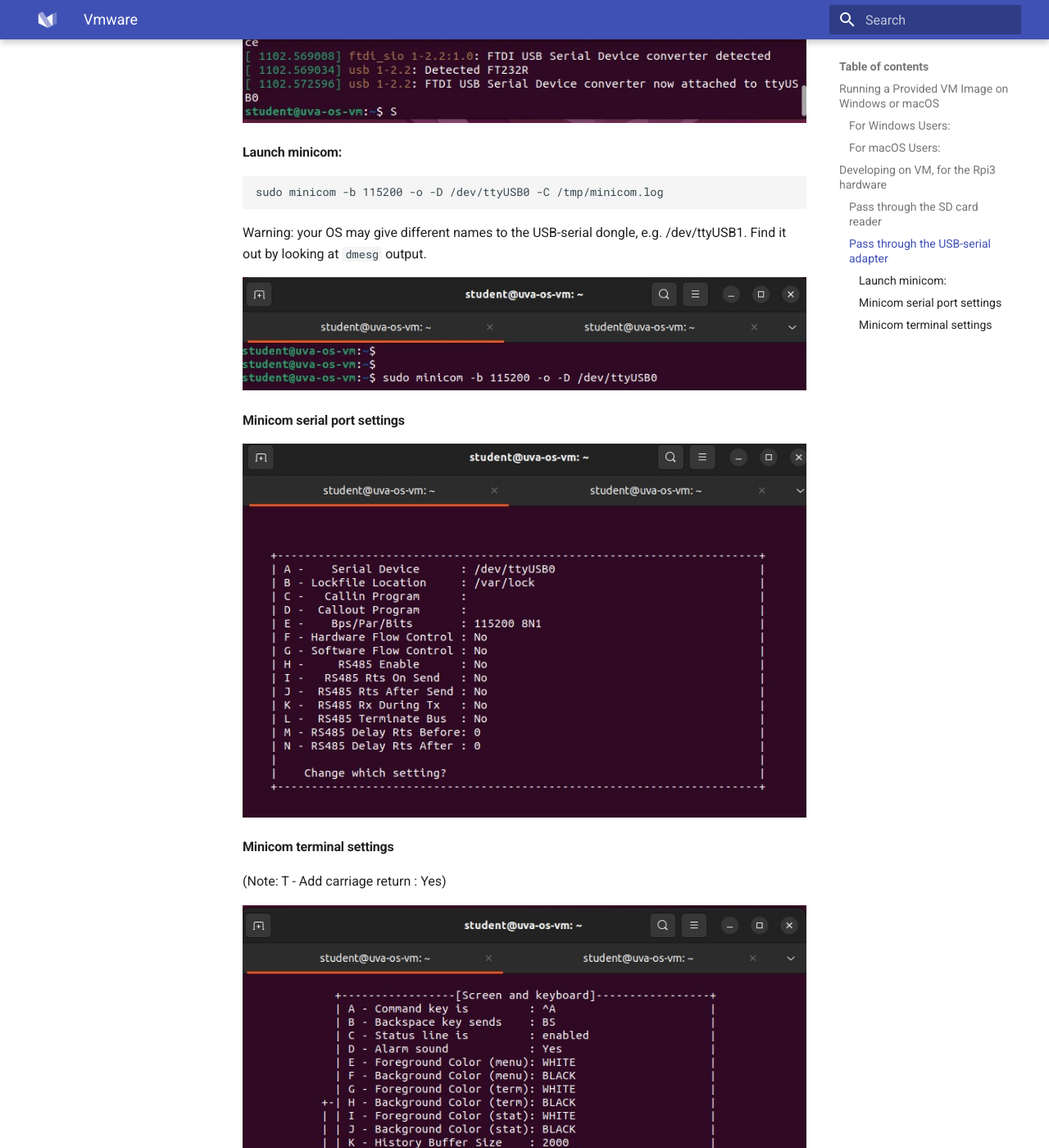
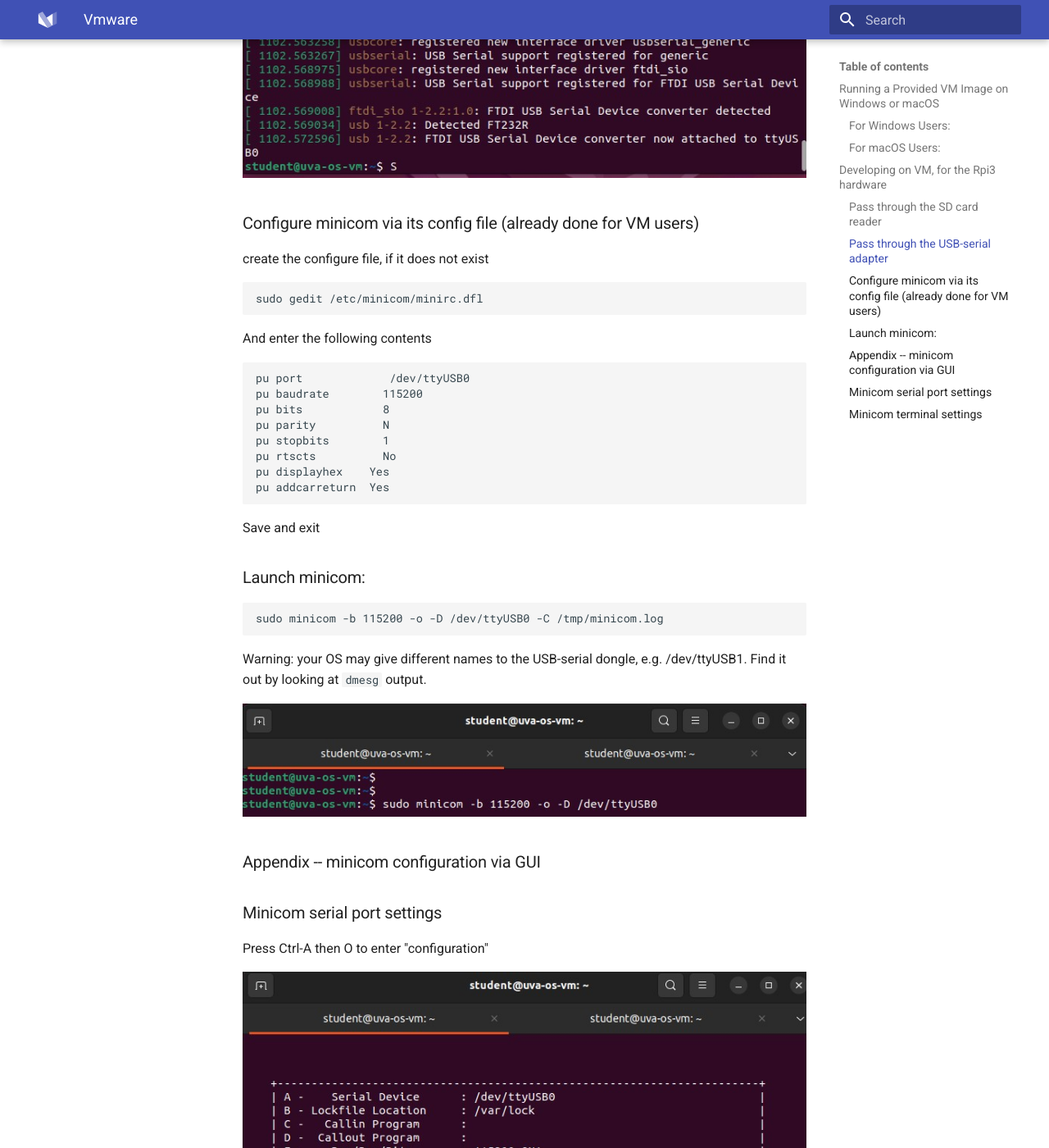
Before and after one commit to fxlin/uva-os-main, an MkDocs documentation site: the page built from docs/vm/vmware.md, in a window 1280 px wide and 1400 px high, scrolled down 3450 px. Shown: the whole window at 82% size. Built offline with MkDocs 1.6.1 and Material for MkDocs 9.7.7, drawn with Linux system fonts in a browser that asks for light colours; some of the changed text lies outside the part shown.

Commit message:
Update vmware.md

````diff
--- a/docs/vm/vmware.md
+++ b/docs/vm/vmware.md
@@ -75,6 +75,8 @@ From the top-right corner of VMWare player:
 
 ![alt text](<sd card reader.jpg>)
 
+NB: for some laptops, the built-in SD card readers cannot be passed through to VM. Use the USB card reader instead.
+
 ### Pass through the USB-serial adapter
 
 In the same way:
@@ -89,7 +91,28 @@ After that, do `sudo dmesg` from the VM. Reference output below:
 
 ![alt text](<usb serial dmsg.jpg>)
 
-#### Launch minicom:
+
+### Configure minicom via its config file (already done for VM users)
+
+create the configure file, if it does not exist
+```
+sudo gedit /etc/minicom/minirc.dfl
+```
+
+And enter the following contents
+```
+pu port             /dev/ttyUSB0
+pu baudrate        115200
+pu bits            8
+pu parity          N
+pu stopbits        1
+pu rtscts          No
+pu displayhex    Yes
+pu addcarreturn  Yes
+```
+Save and exit
+
+### Launch minicom:
 
 ```
 sudo minicom -b 115200 -o -D /dev/ttyUSB0 -C /tmp/minicom.log
@@ -99,12 +122,15 @@ Warning: your OS may give different names to the USB-serial dongle, e.g. /dev/tt
 
 ![alt text](<minicom cmdline.jpg>)
 
-#### Minicom serial port settings
+### Appendix -- minicom configuration via GUI
+
+### Minicom serial port settings
+
+Press Ctrl-A then O to enter "configuration"
 
 ![alt text](<minicom settings.jpg>)
 
-
-#### Minicom terminal settings
+### Minicom terminal settings
 
 (Note: T - Add carriage return : Yes)
 
````
